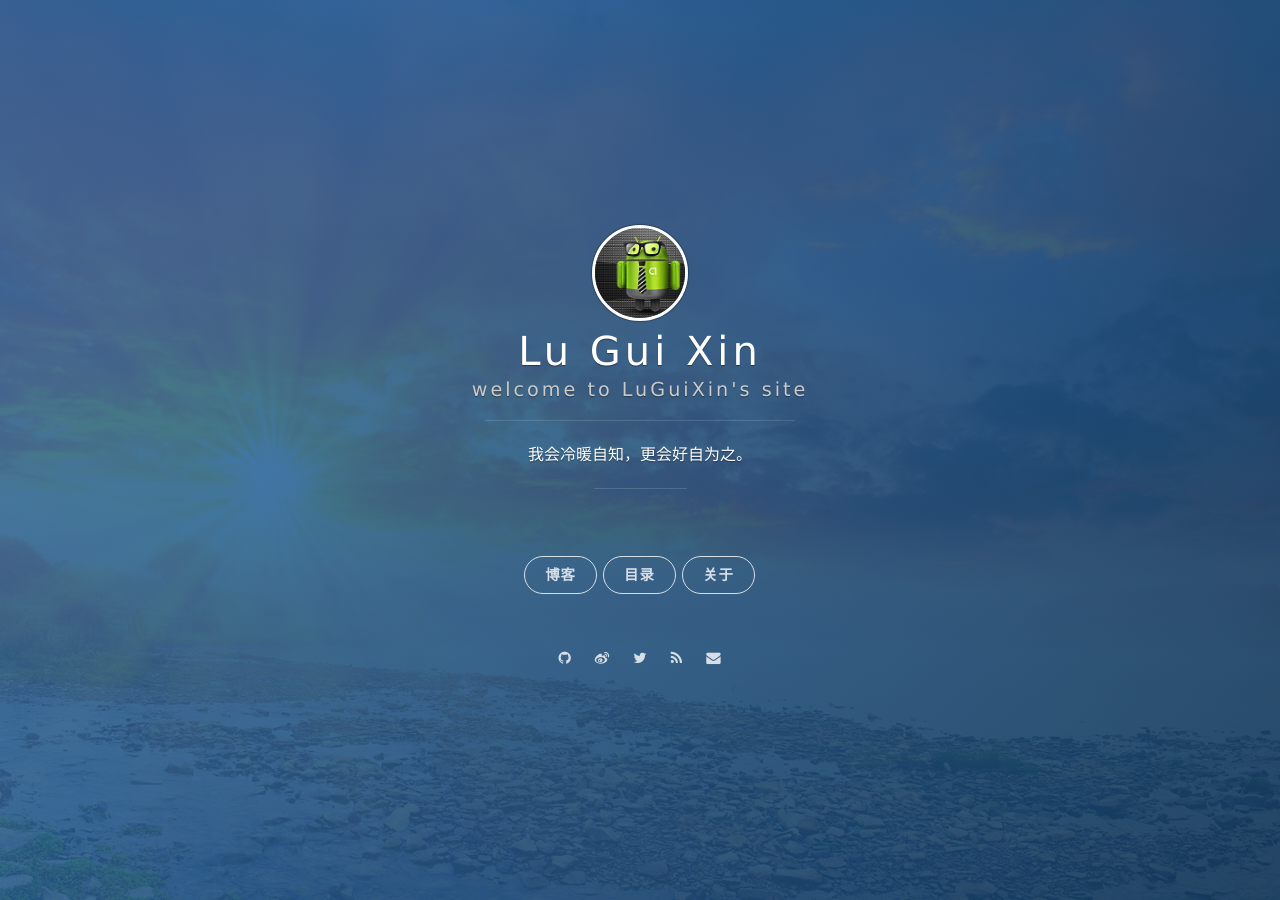
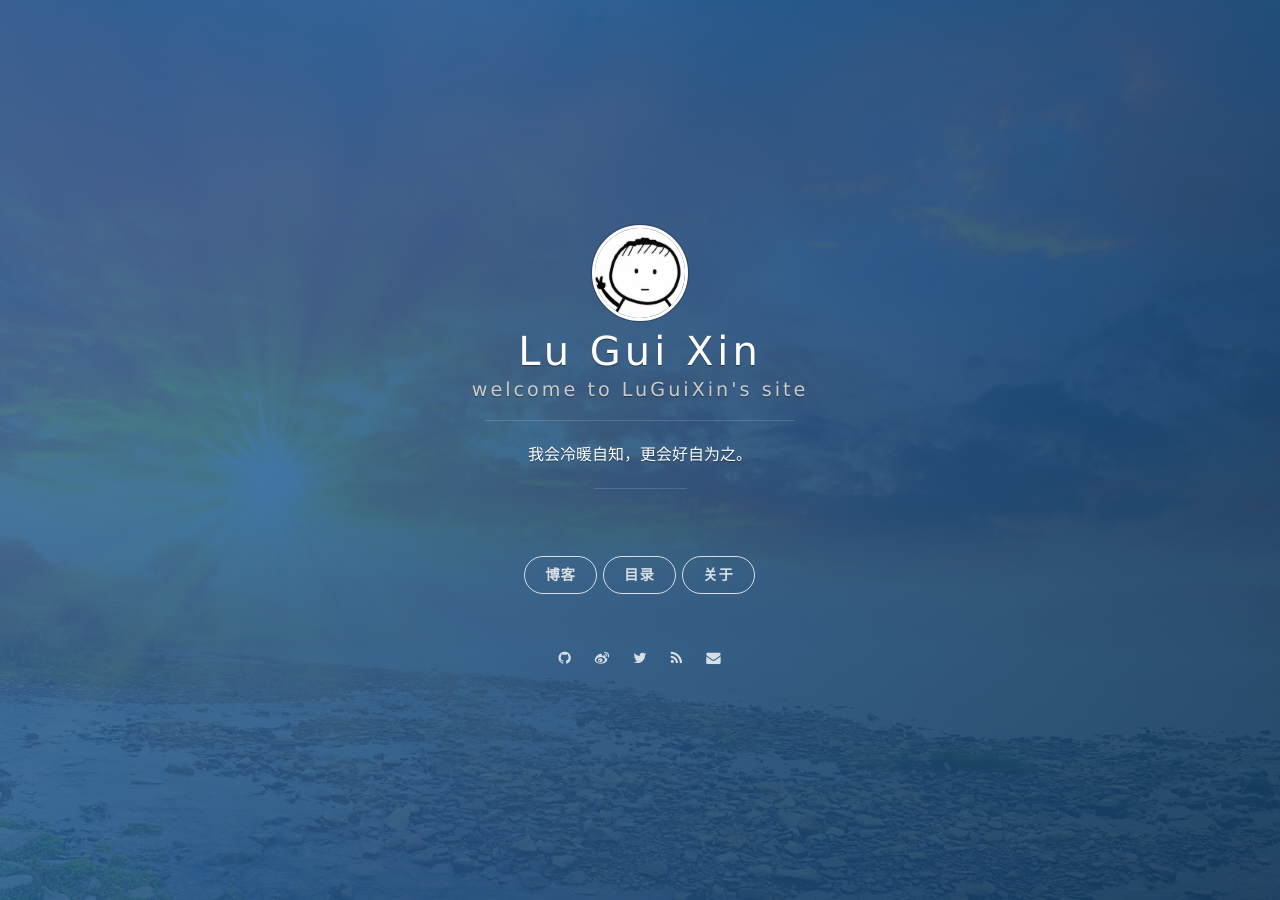
Before and after one commit to LuGuiXin/LuGuiXin.github.io, a Jekyll site: the page built from index.html, in a window 1280 px wide. Built offline with Jekyll 4.4.1, drawn with Linux system fonts in a browser that asks for light colours; nearby versions of some CDN libraries; Markdown is read by kramdown in place of the engine named in the settings; the list of posts is cut into pages by our own code; comment, search, counter and statistics services are not loaded.

Commit message:
Update _config.yml

```diff
--- a/_config.yml
+++ b/_config.yml
@@ -19,7 +19,7 @@ BASE_PATH : http://luguixin.github.io
 
 description : 我会冷暖自知，更会好自为之。
 title : Lu Gui Xin
-logo : /assets/images/avatar.jpg
+logo : /assets/images/ab4fc64c45b2b3b256b652ab1060ca84.jpg
 #cover : /assets/images/background-cover.jpg
 
 
```
